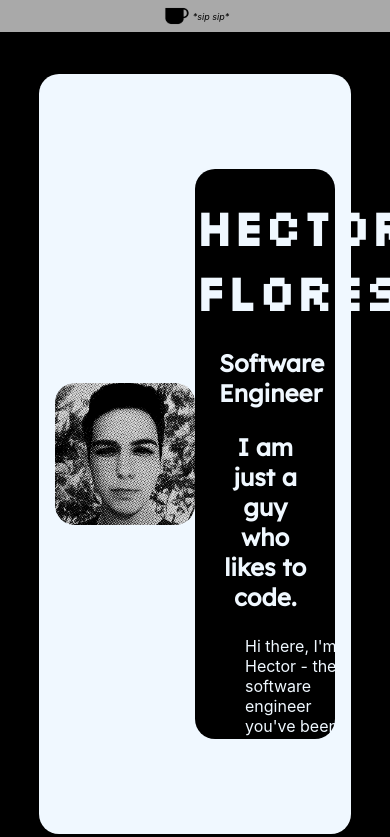
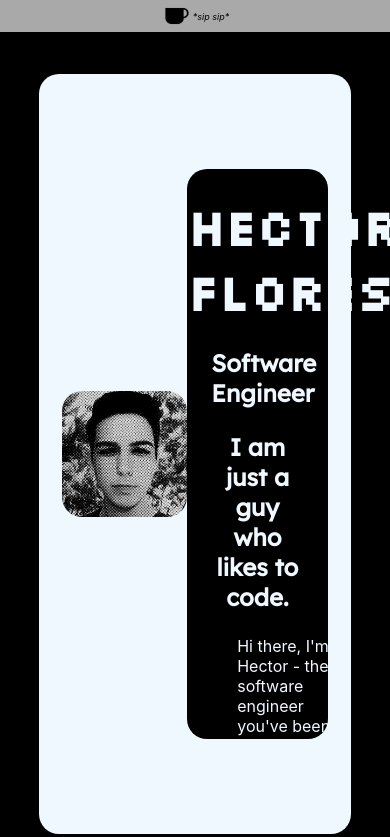
Before and after one commit to hekmaflo/my-portfolio, a React (Create React App) app in the folder my-portfolio/: page /about in a window 390 px wide. Shown: the top 837 px of the page. Built offline with nearby package versions, Linux system fonts and the light colour scheme.

Commit message:
changed picture size

```diff
--- a/my-portfolio/src/App.css
+++ b/my-portfolio/src/App.css
@@ -518,6 +518,16 @@
   border-radius: 20px;
 }
 
+@media only screen and (max-width: 600px) {
+  .profile-pic {
+    width: 65%;
+  }
+
+  .profile-pic-about {
+    width: 40%;
+  }
+}
+
 .about-me-name {
   font-family: "Silkscreen", cursive;
   font-size: 50px;
```
